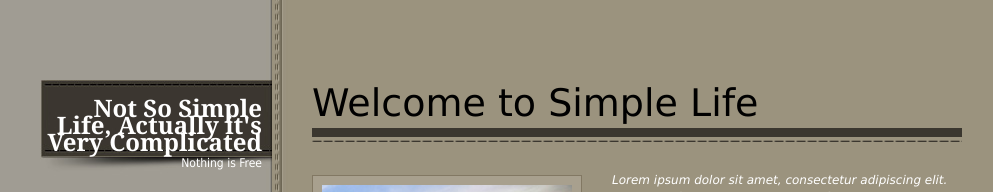
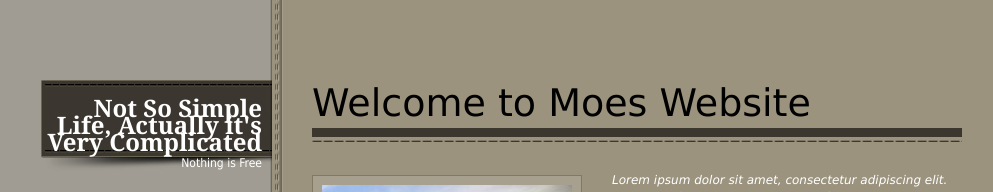
Before and after one commit to mhmdksh/apache-docker, a plain HTML site: page public-html/index.html in a window 1280 px wide. Shown: the top 192 px of the page, without its empty margins (128-1121 px from the left). Drawn offline with Linux system fonts and the light colour scheme.

```diff
--- a/public-html/index.html
+++ b/public-html/index.html
@@ -49,7 +49,7 @@ $.localScroll();
 		<div id="tooplate_main">
 
 			<div id="home" class="main_box">
-				<h1>Welcome to Simple Life</h1>
+				<h1>Welcome to Moes Website</h1>
 				<img src="images/tooplate_image_01.jpg" alt="image" class="img_frame img_float_l" />
 				<p><em>Lorem ipsum dolor sit amet, consectetur adipiscing elit. Integer varius consectetur arcu, ut fermentum sem adipiscing id.</em></p>
 				<p align="justify">Simple Life is free <a href="#">website template</a> for everyone. You may edit and apply this template for any purpose. Please tell your friends about <a href="#">tooplate</a> website. Thank you. Aliquam odio nibh, suscipit quis venenatis vitae, fringilla at quam. Proin turpis nibh, vestibulum non dignissim a, blandit at nulla. Curabitur vestibulum mattis sapien, id mollis arcu cursus vel. Nulla rutrum, risus eu elementum aliquet, ipsum risus venenatis enim, in viverra mi dui in sapien. Cras vulputate laoreet porta. In mi enim, pulvinar vitae vehicula vestibulum, fringilla quis risus. Fusce vel mi mi, ac mollis nisi. Mauris mollis fringilla molestie. Nunc a libero elit, at dignissim elit. </p>
```
Also changed, not shown: 1 other file.
